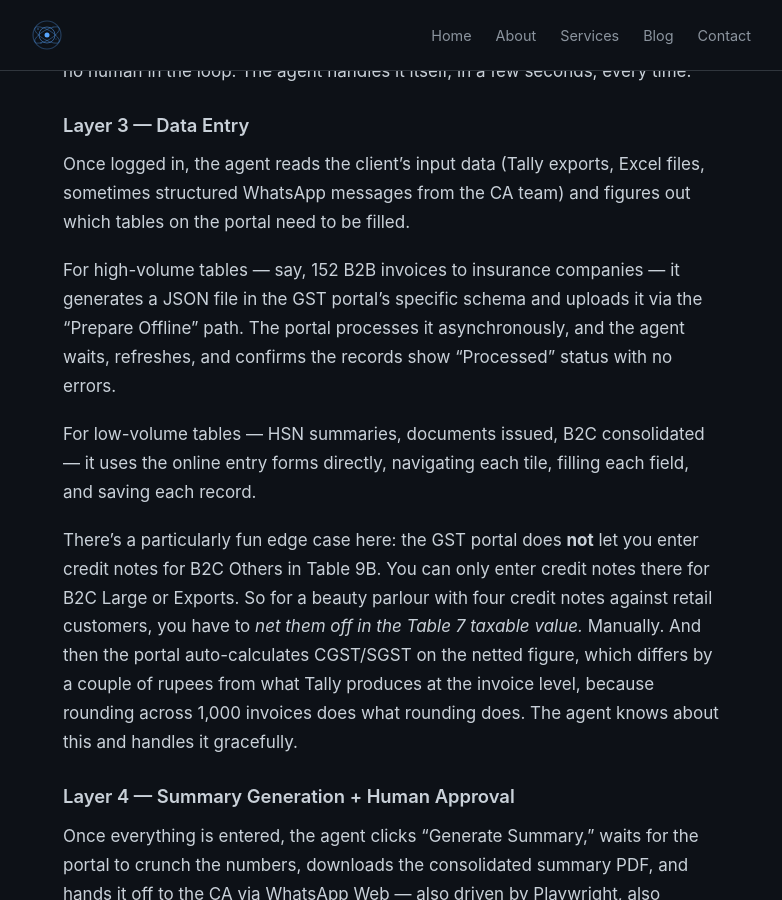
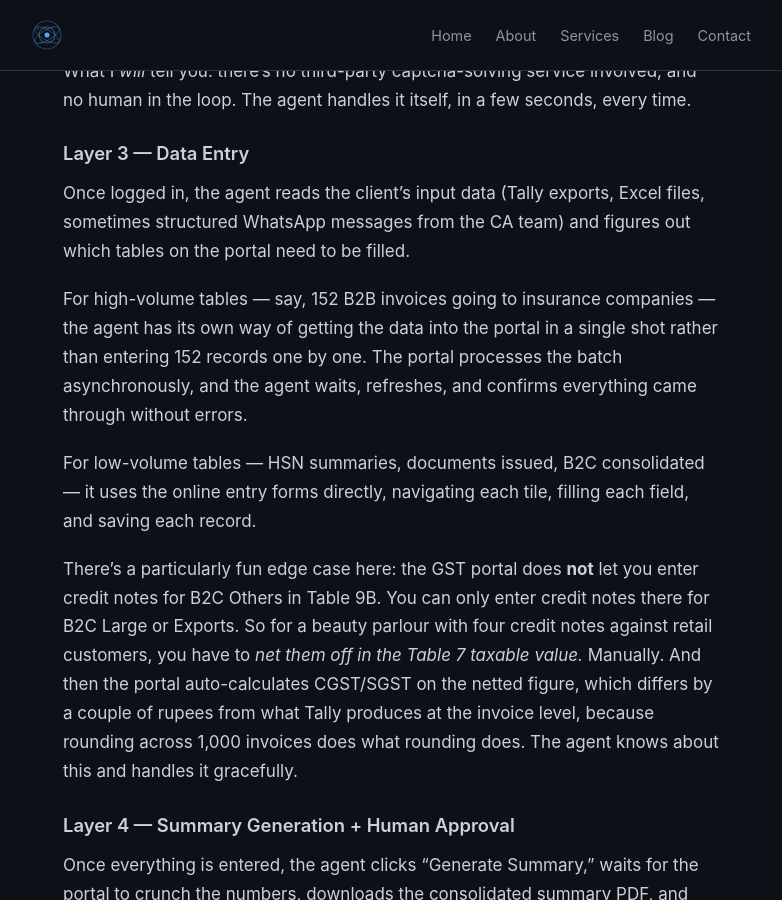
Before and after one commit to prithvi-vk/prithvi-vk.github.io, a Jekyll site: the page built from _posts/2026-04-09-automating-gstr1-filing-ca-firm-kerala.md, in a window 1280 px wide and 900 px high, scrolled down 3651 px. Shown: the whole window, without its empty margins (249-1031 px from the left). Built offline with Jekyll 4.4.1, drawn with Linux system fonts in a browser that asks for light colours; some of the changed text lies outside the part shown.

Commit message:
Remove bulk-upload implementation hints from blog
Replaced all explicit JSON/Prepare Offline references with generic
"single shot batch" language. Keeps the secret sauce in the kitchen.

Co-Authored-By: Claude Opus 4.6 (1M context) <noreply@anthropic.com>

```diff
--- a/_posts/2026-04-09-automating-gstr1-filing-ca-firm-kerala.md
+++ b/_posts/2026-04-09-automating-gstr1-filing-ca-firm-kerala.md
@@ -45,7 +45,7 @@ Here's what filing a single GSTR-1 manually looks like:
 5. Navigate to Returns Dashboard
 6. Pick the financial year, quarter, month
 7. Click "Prepare Online" on the GSTR-1 tile
-8. Fill Table 4A (B2B invoices) — one record at a time, or upload via JSON
+8. Fill Table 4A (B2B invoices) — one record at a time, for as many records as you have
 9. Fill Table 7 (B2C consolidated)
 10. Fill Table 12 (HSN summary) — but watch out, there are *two tabs*, one for B2B HSN codes and one for B2C, and putting an HSN under the wrong tab triggers a validation warning at summary time
 11. Fill Table 13 (Documents Issued) — invoice serials, credit note serials, cancellations
@@ -90,7 +90,7 @@ What I *will* tell you: there's no third-party captcha-solving service involved,
 
 Once logged in, the agent reads the client's input data (Tally exports, Excel files, sometimes structured WhatsApp messages from the CA team) and figures out which tables on the portal need to be filled.
 
-For high-volume tables — say, 152 B2B invoices to insurance companies — it generates a JSON file in the GST portal's specific schema and uploads it via the "Prepare Offline" path. The portal processes it asynchronously, and the agent waits, refreshes, and confirms the records show "Processed" status with no errors.
+For high-volume tables — say, 152 B2B invoices going to insurance companies — the agent has its own way of getting the data into the portal in a single shot rather than entering 152 records one by one. The portal processes the batch asynchronously, and the agent waits, refreshes, and confirms everything came through without errors.
 
 For low-volume tables — HSN summaries, documents issued, B2C consolidated — it uses the online entry forms directly, navigating each tile, filling each field, and saving each record.
 
@@ -128,7 +128,7 @@ Here's what's actually in production right now:
 | ARNs issued | 2 (kept private) |
 | WhatsApp messages the CA had to type to approve a filing | 1 (literally one 👍) |
 
-The two filings that have gone through include one with **152 B2B invoices uploaded as a JSON batch** and another with a mixed B2B + B2C return where the agent had to update Table 7, Table 12 on the B2C HSN tab, and recalculate the totals after the CA team sent updated Tally figures mid-flight. The agent handled the data update, regenerated the summary, downloaded the new PDF, and re-shared it to the WhatsApp group for re-approval. None of that required a human touching the browser.
+The two filings that have gone through include one with **152 B2B invoices pushed into the portal in a single batch** and another with a mixed B2B + B2C return where the agent had to update Table 7, Table 12 on the B2C HSN tab, and recalculate the totals after the CA team sent updated Tally figures mid-flight. The agent handled the data update, regenerated the summary, downloaded the new PDF, and re-shared it to the WhatsApp group for re-approval. None of that required a human touching the browser.
 
 ## The Three Things Nobody Tells You About GST Automation
 
@@ -136,7 +136,7 @@ A few hard-won lessons, for the GST automation curious:
 
 **1. The portal lies about its state.** A "saved" record is not always a "processed" record. A "processed" record on the screen is not always reflected in the summary until you click Generate Summary again. A summary that says "Ready to File" can revert to "Not Filed" silently if you edit any underlying record. Your agent has to know the difference between what the portal *says* is happening and what is *actually* happening.
 
-**2. Sessions die. Server work doesn't.** GST portal sessions time out after about 15 minutes of inactivity. But if you've kicked off a JSON upload or a summary generation, *the server keeps working* even after your session is gone. The right move is to log back in 5 minutes later and check status, not to assume your work is lost. This single insight saves a lot of debugging.
+**2. Sessions die. Server work doesn't.** GST portal sessions time out after about 15 minutes of inactivity. But if you've kicked off a bulk upload or a summary generation, *the server keeps working* even after your session is gone. The right move is to log back in 5 minutes later and check status, not to assume your work is lost. This single insight saves a lot of debugging.
 
 **3. HSN codes are a minefield.** The portal's HSN search dropdown is the only valid way to add an HSN — you can't type one manually. And the codes the SOPs and tutorials list are not always the codes the portal accepts. *(For example: "998625" for insurance surveyor services does not exist in the portal's database. The actual code is "997162" — Insurance claims adjustment services.)* If you're building anything in this space, treat the HSN dropdown as the source of truth and not whatever Excel sheet your input data came from.
 
@@ -146,7 +146,7 @@ I've laid out the architecture, the flow, the lessons. But there are three or fo
 
 - **How the captcha gets solved** — mentioned, not detailed
 - **How the agent handles re-authentication mid-flight without losing in-progress state**
-- **How the JSON upload schema for bulk B2B was reverse-engineered** (the official documentation is, charitably, vague)
+- **How the agent gets bulk B2B data into the portal in a single shot** (the official documentation is, charitably, vague)
 - **How the WhatsApp approval gate is wired to the filing trigger**
 
 These are the parts that took the longest to figure out and that, frankly, are what makes the system actually work in production instead of being a toy demo. **I'm not writing those bits up on the internet, and — to be very direct — I'm also not teaching anybody how I did them, paid or otherwise.** Some sauce stays in the kitchen. This one stays with me.
```
